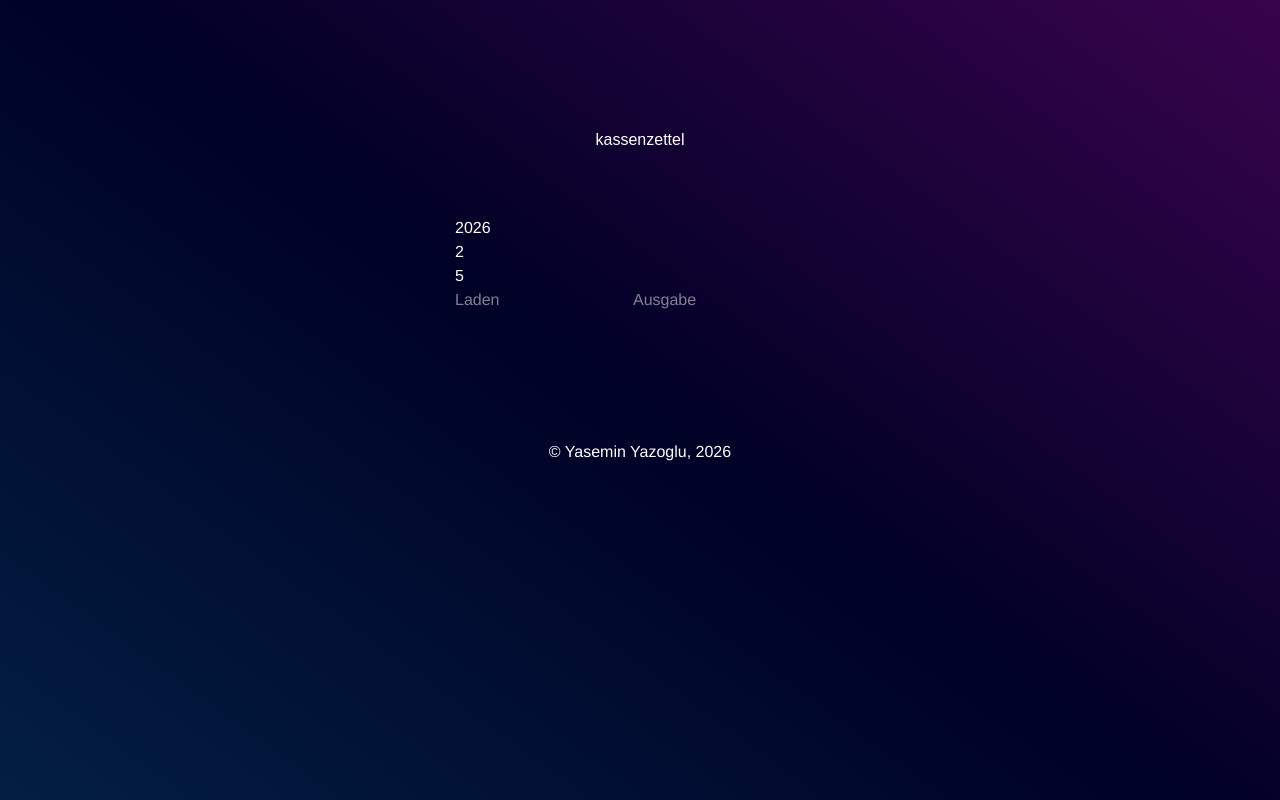
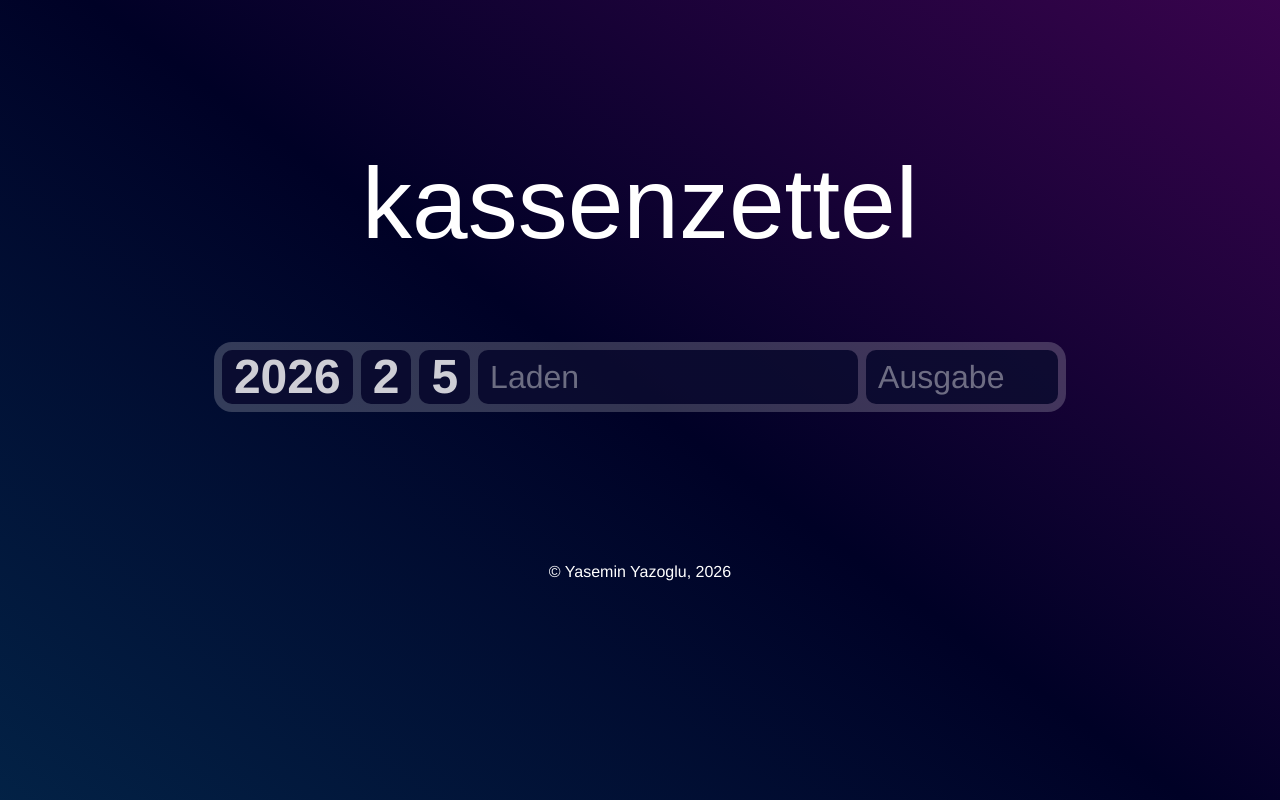
Before and after one commit to Yasemin-Yazoglu/kassenzettel, a Next.js app: page / in a window 1280 px wide. Built offline with nearby package versions, Linux system fonts and the light colour scheme; a web font is replaced by a local one.

Commit message:
Add css styling

```diff
--- a/app/globals.css
+++ b/app/globals.css
@@ -2,22 +2,21 @@
 
 :root {
   --background: #000126;
-  --background: linear-gradient(36deg, rgb(5, 60, 95, 1) -50%, rgba(0, 1, 38, 1) 50%, rgb(90, 5, 100) 130%);
+  --background: linear-gradient(36deg, rgb(5, 60, 95, 1) -40%, rgba(0, 1, 38, 1) 50%, rgb(90, 5, 100) 130%);
   --foreground: #fff;
-}
-
-@theme inline {
-  --color-background: var(--background);
-  --color-foreground: var(--foreground);
-  --font-sans: var(--font-geist-sans);
-  --font-mono: var(--font-geist-mono);
+  --input-background: rgba(0, 1, 38, 0.8);
+  --input-foreground: rgba(255, 255, 255, 0.8);
+  --accent: rgb(240, 15, 150);
 }
 
 @media (prefers-color-scheme: dark) {
   :root {
     --background: #000126;
-    --background: linear-gradient(36deg, rgb(5, 60, 95, 1) -30%, rgba(0, 1, 38, 1) 50%, rgb(90, 5, 100) 130%);
+    --background: linear-gradient(36deg, rgb(5, 60, 95, 1) -40%, rgba(0, 1, 38, 1) 50%, rgb(90, 5, 100) 130%);
     --foreground: #fff;
+    --input-background: rgba(0, 1, 38, 0.8);
+    --input-foreground: rgba(255, 255, 255, 0.8);
+    --accent: rgb(240, 15, 150);
   }
 }
 
@@ -26,4 +25,203 @@ body {
   background: var(--background);
   color: var(--foreground);
   font-family: Helvetica, Arial, sans-serif;
+  -webkit-font-smoothing: antialiased;
+  -moz-osx-font-smoothing: grayscale;
 }
+
+button {
+  cursor: pointer;
+}
+
+.logo {
+  font-size: 100px;
+}
+
+.input-container {
+  background-color: rgba(255, 255, 255, 0.2);
+  padding: 8px;
+  border-radius: 18px;
+  color: rgba(255, 255, 255, 0.9);
+  font-family: 'Helvetica', 'Arial', sans-serif;
+  display: flex;
+  flex-direction: row;
+  justify-content: space-between;
+  align-items: center;
+  gap: 8px;
+}
+
+.input-item {
+  background-color: var(--input-background);
+  color: var(--input-foreground);
+  border-radius: 10px;
+  padding: 0 12px;
+  height: 54px;
+}
+
+.date-row {
+  display: flex;
+  flex-direction: row;
+  gap: 8px;
+}
+
+.date-item {
+  position: relative;
+  display: flex;
+  flex-direction: row;
+  align-items: center;
+  font-size: 48px;
+  font-weight: bold;
+}
+
+.input-box {
+  font-size: 32px;
+}
+
+.input-box:focus {
+  outline: 2px solid var(--accent);
+}
+
+.container {
+  margin: 0 auto;
+  width: 100%;
+  max-width: 900px;
+  padding: 10px;
+}
+
+.cards {
+  display: grid;
+  grid-template-columns: 1fr 1fr 1fr;
+  gap: 35px;
+  max-height: 600px;
+  overflow: scroll;
+}
+
+.glass {
+  background-color: rgba(255, 255, 255, 0.04);
+  -webkit-backdrop-filter: blur(5px);
+  backdrop-filter: blur(5px);
+
+  box-shadow:
+    inset -0.5px  -0.5px 0px rgba(255, 255, 255, 0.3),
+    inset 0.5px  0.5px 0px rgba(255, 255, 255, 0.3),
+    inset 2px 2px 5px rgba(0, 0, 0, 0.7),
+    inset -2px  -2px 5px rgba(255, 255, 255, 0.2);
+}
+
+.card {
+  position: relative;
+  border-radius: 12px;
+
+  height: 170px;
+
+  text-align: center;
+  display: flex;
+  flex-direction: column;
+  align-items: center;
+  justify-content: center;
+}
+
+.card h1 {
+  font-family: Helvetica, Arial, sans-serif;
+  font-size: 64px;
+  font-weight: bold;
+  color: rgba(255, 255, 255, 0.9);
+}
+
+.balance {
+  background-color: rgba(255, 255, 255, 0.15);
+  border-radius: 30px;
+  padding: 1px 16px;
+  font-size: 16px;
+  font-weight: bold;
+  color: var(--accent);
+}
+
+.date-selection {
+  position: absolute;
+  padding: 12px;
+  font-size: 48px;
+  max-height: 300px;
+  overflow: scroll;
+  left: 0px;
+  top: 50%;
+  transform: translateY(-50%);
+  z-index: 50;
+  border-radius: 12px;
+}
+
+.cards li {
+  list-style: none;
+}
+
+.month-list-item {
+  background: rgba(255, 255, 255, 0.9);
+  color: #000126;
+  padding: 4px;
+  display: flex;
+  flex-direction: row;
+  justify-content: space-between;
+  font-weight: bold;
+}
+
+table {
+  width: 100%;
+}
+
+th {
+  text-align: left;
+}
+
+tr {
+  border-bottom: 1px solid rgba(255, 255, 255, 0.9);
+}
+
+.table-row:hover {
+  background-color: rgba(255, 255, 255, 0.2);
+  transition: 0.3s ease-out;
+}
+
+/* tablet */
+@media only screen and (max-width: 950px) {
+  .logo {
+    font-size: 84px;
+  }
+
+  .input-container {
+    width: auto;
+    margin: 10px;
+    flex-direction: column;
+  }
+
+  .input-item {
+    width: 100%;
+    text-align: center;
+  }
+
+  .conainter {
+    width: auto;
+    margin: 10px;
+  }
+
+  .cards {
+    grid-template-columns: 1fr 1fr;
+    gap: 14px;
+    max-height: 100%;
+  }
+
+  .card {
+    height: 200px;
+  }
+}
+
+/* Smartphone */
+@media only screen and (max-width: 450px) {
+  .logo {
+    font-size: 64px;
+  }
+
+  .cards {
+    display: flex;
+    flex-direction: column;
+  }
+}
```
